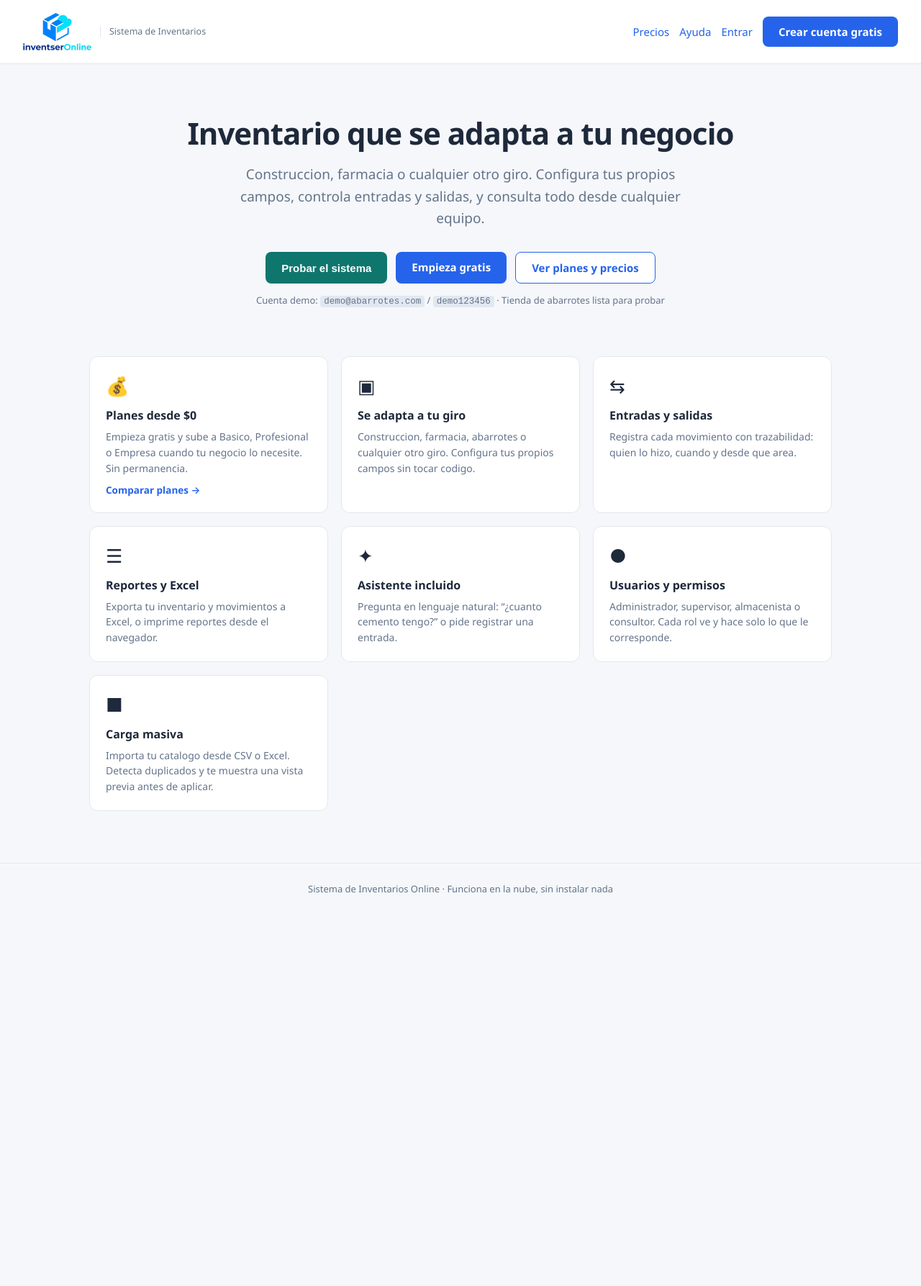
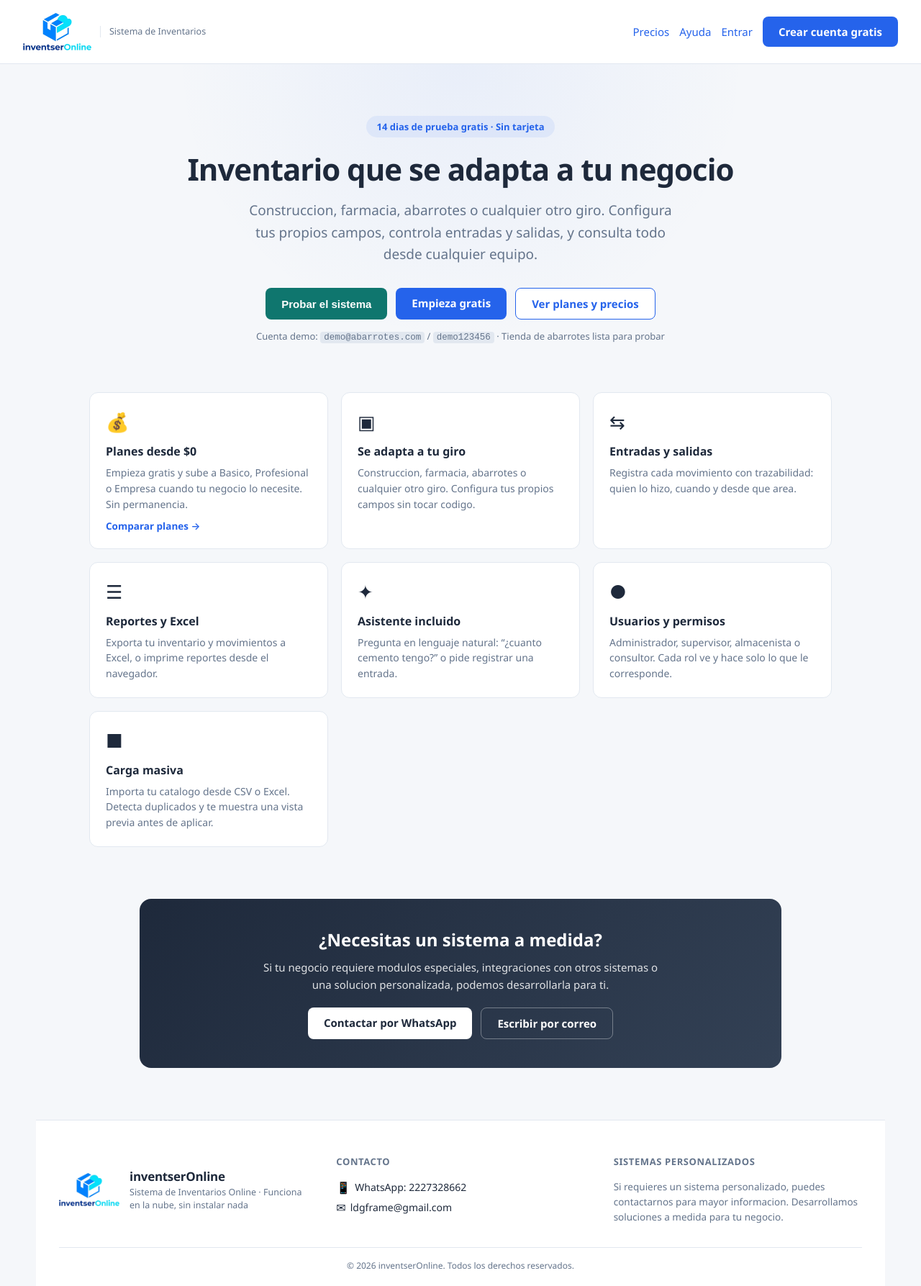
Before and after one commit to ldgfelipe/inventservonline, a Next.js app: page / in a window 1280 px wide. Shown: the whole page at 72% size. Before the commit the page ends 1270 px from the top, so only its background shows below. Built offline with nearby package versions, Linux system fonts and the light colour scheme.

Commit message:
Landing: mejorar diseño y agregar footer con contacto y sistemas personalizados

```diff
--- a/src/app/globals.css
+++ b/src/app/globals.css
@@ -75,6 +75,7 @@ a { color: var(--primario); text-decoration: none; }
   padding-left: 12px;
   line-height: 1.25;
 }
+.landing-header nav .btn { color: #fff; }
 @media (max-width: 640px) {
   .landing-marca { gap: 8px; }
   .landing-logo { height: 40px; }
@@ -111,10 +112,91 @@ a { color: var(--primario); text-decoration: none; }
 
 .landing-footer {
   border-top: 1px solid var(--borde);
-  padding: 26px;
+  padding: 48px 32px 20px;
+  background: #fff;
+  display: grid;
+  grid-template-columns: repeat(auto-fit, minmax(260px, 1fr));
+  gap: 32px 40px;
+  max-width: 1180px;
+  margin: 0 auto;
+  width: 100%;
+}
+.landing-footer .footer-marca {
+  display: flex;
+  gap: 14px;
+  align-items: center;
+}
+.landing-footer .footer-logo { height: 46px; width: auto; display: block; }
+.landing-footer .footer-nombre { font-size: 17px; font-weight: 700; letter-spacing: -0.3px; }
+.landing-footer .footer-tagline { font-size: 12.5px; color: var(--suave); line-height: 1.4; margin-top: 2px; }
+.landing-footer h4 { font-size: 13px; text-transform: uppercase; letter-spacing: 0.6px; color: var(--suave); margin: 0 0 10px; }
+.landing-footer .footer-contacto,
+.landing-footer .footer-mensaje { display: flex; flex-direction: column; gap: 6px; }
+.landing-footer .footer-enlace {
+  display: inline-flex;
+  align-items: center;
+  gap: 6px;
+  color: var(--texto);
+  text-decoration: none;
+  font-size: 14px;
+  font-weight: 500;
+}
+.landing-footer .footer-enlace:hover { color: var(--primario); }
+.landing-footer .footer-icono { font-size: 16px; }
+.landing-footer .footer-mensaje p { margin: 0; font-size: 13.5px; color: var(--suave); line-height: 1.55; }
+.landing-footer .footer-base {
+  grid-column: 1 / -1;
+  border-top: 1px solid var(--borde);
+  padding-top: 16px;
   text-align: center;
+  font-size: 12px;
   color: var(--suave);
+}
+
+/* Hero mejorado */
+.hero-badge {
+  display: inline-block;
+  padding: 6px 14px;
+  border-radius: 999px;
+  background: rgba(37, 99, 235, 0.08);
+  color: var(--primario);
   font-size: 13px;
+  font-weight: 600;
+  margin-bottom: 20px;
+}
+.hero {
+  max-width: 940px;
+  margin: 0 auto;
+  padding: 72px 24px 56px;
+  text-align: center;
+  background: radial-gradient(ellipse at top, rgba(37, 99, 235, 0.06), transparent 60%);
+}
+
+/* Seccion de sistemas personalizados */
+.personalizado {
+  max-width: 940px;
+  margin: 0 auto 72px;
+  padding: 0 24px;
+}
+.personalizado-contenido {
+  background: linear-gradient(135deg, #1e293b, #334155);
+  color: #fff;
+  border-radius: 16px;
+  padding: 40px 36px;
+  text-align: center;
+}
+.personalizado-contenido h2 { margin: 0 0 10px; font-size: 24px; }
+.personalizado-contenido p { margin: 0 0 20px; opacity: 0.85; max-width: 560px; margin-left: auto; margin-right: auto; line-height: 1.6; }
+.personalizado-acciones { display: flex; gap: 12px; justify-content: center; flex-wrap: wrap; }
+.personalizado-acciones .btn { background: #fff; color: #1e293b; }
+.personalizado-acciones .btn:hover { background: #f1f5f9; }
+.personalizado-acciones .btn-secundario { background: transparent; color: #fff; border: 1px solid rgba(255,255,255,0.35); }
+.personalizado-acciones .btn-secundario:hover { background: rgba(255,255,255,0.1); }
+
+@media (max-width: 640px) {
+  .personalizado-contenido { padding: 28px 22px; }
+  .personalizado-contenido h2 { font-size: 20px; }
+  .landing-footer { padding: 32px 20px 16px; }
 }
 
 /* Formularios (registro / entrar) */
--- a/src/app/page.js
+++ b/src/app/page.js
@@ -49,9 +49,10 @@ export default function Landing() {
 
       <main>
         <section className="hero">
+          <div className="hero-badge">14 dias de prueba gratis · Sin tarjeta</div>
           <h1>Inventario que se adapta a tu negocio</h1>
           <p className="lead">
-            Construccion, farmacia o cualquier otro giro. Configura tus propios campos,
+            Construccion, farmacia, abarrotes o cualquier otro giro. Configura tus propios campos,
             controla entradas y salidas, y consulta todo desde cualquier equipo.
           </p>
           <div className="hero-acciones">
@@ -61,7 +62,9 @@ export default function Landing() {
             <Link className="btn" href="/registro">Empieza gratis</Link>
             <Link className="btn btn-secundario" href="/precios">Ver planes y precios</Link>
           </div>
-          <p className="texto-demo">Cuenta demo: <code>demo@abarrotes.com</code> / <code>demo123456</code> · Tienda de abarrotes lista para probar</p>
+          <p className="texto-demo">
+            Cuenta demo: <code>demo@abarrotes.com</code> / <code>demo123456</code> · Tienda de abarrotes lista para probar
+          </p>
         </section>
 
         <section className="beneficios">
@@ -104,10 +107,56 @@ export default function Landing() {
             <p>Importa tu catalogo desde CSV o Excel. Detecta duplicados y te muestra una vista previa antes de aplicar.</p>
           </div>
         </section>
+
+        <section className="personalizado">
+          <div className="personalizado-contenido">
+            <h2>¿Necesitas un sistema a medida?</h2>
+            <p>
+              Si tu negocio requiere modulos especiales, integraciones con otros sistemas
+              o una solucion personalizada, podemos desarrollarla para ti.
+            </p>
+            <div className="personalizado-acciones">
+              <a className="btn" href="https://wa.me/522227328662" target="_blank" rel="noopener">
+                Contactar por WhatsApp
+              </a>
+              <a className="btn btn-secundario" href="mailto:ldgframe@gmail.com">
+                Escribir por correo
+              </a>
+            </div>
+          </div>
+        </section>
       </main>
 
       <footer className="landing-footer">
-        Sistema de Inventarios Online · Funciona en la nube, sin instalar nada
+        <div className="footer-marca">
+          <img src="/logo.png" alt="inventserOnline" className="footer-logo" />
+          <div>
+            <div className="footer-nombre">inventserOnline</div>
+            <div className="footer-tagline">Sistema de Inventarios Online · Funciona en la nube, sin instalar nada</div>
+          </div>
+        </div>
+
+        <div className="footer-contacto">
+          <h4>Contacto</h4>
+          <a href="https://wa.me/522227328662" target="_blank" rel="noopener" className="footer-enlace">
+            <span className="footer-icono">&#128241;</span> WhatsApp: 2227328662
+          </a>
+          <a href="mailto:ldgframe@gmail.com" className="footer-enlace">
+            <span className="footer-icono">&#9993;</span> ldgframe@gmail.com
+          </a>
+        </div>
+
+        <div className="footer-mensaje">
+          <h4>Sistemas personalizados</h4>
+          <p>
+            Si requieres un sistema personalizado, puedes contactarnos para mayor informacion.
+            Desarrollamos soluciones a medida para tu negocio.
+          </p>
+        </div>
+
+        <div className="footer-base">
+          © {new Date().getFullYear()} inventserOnline. Todos los derechos reservados.
+        </div>
       </footer>
     </>
   );
```
